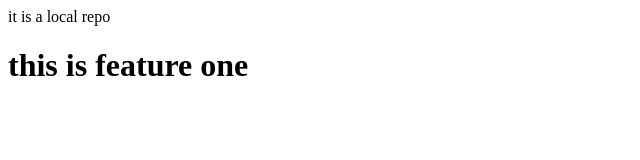
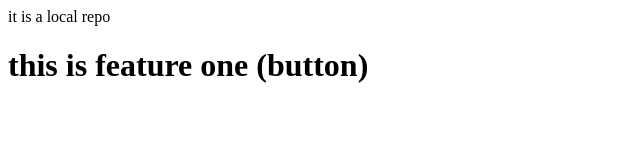
Before and after one commit to ArifulHoqueTuhin/localRepo, a plain HTML site: page index.html in a window 1280 px wide. Shown: the whole page, without its empty margins (0-640 px from the left). Drawn offline with Linux system fonts and the light colour scheme.

Commit message:
ad button

```diff
--- a/index.html
+++ b/index.html
@@ -1,3 +1,3 @@
 
 <p> it is a local repo</p>
-<h1>this is feature one</h1>
+<h1>this is feature one (button)</h1>
```
